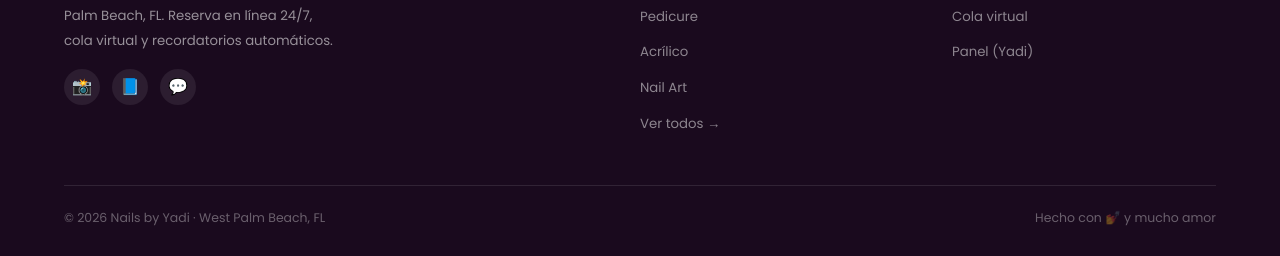
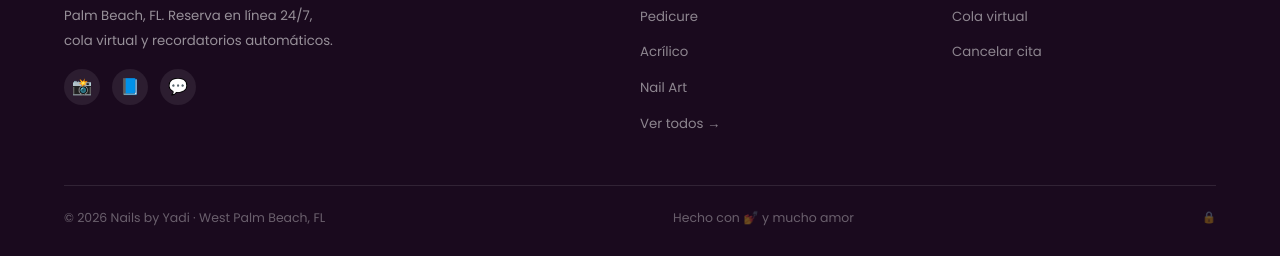
Before and after one commit to miguelangle2910-lab/nailsbyyadi, a website: page index.html in a window 1280 px wide. Shown: the part 5716-5972 px from the top of the page. Drawn offline with nearby package versions, Linux system fonts and the light colour scheme; a web font is replaced by a local one.

Commit message:
Update index.html

```diff
--- a/index.html
+++ b/index.html
@@ -307,13 +307,14 @@
         <ul>
           <li><a href="book.html" data-es="Reservar cita" data-en="Book appointment">Reservar cita</a></li>
           <li><a href="queue.html" data-es="Cola virtual" data-en="Virtual queue">Cola virtual</a></li>
-          <li><a href="dashboard.html" data-es="Panel (Yadi)" data-en="Dashboard (Yadi)">Panel (Yadi)</a></li>
+          <li><a href="cancel.html" data-es="Cancelar cita" data-en="Cancel appointment">Cancelar cita</a></li>
         </ul>
       </div>
     </div>
     <div class="footer-bottom">
       <span>© 2026 Nails by Yadi · West Palm Beach, FL</span>
       <span data-es="Hecho con 💅 y mucho amor" data-en="Made with 💅 and lots of love">Hecho con 💅 y mucho amor</span>
+      <a href="dashboard.html" title="Acceso del personal" style="font-size:.7rem;color:rgba(255,255,255,.35);text-decoration:none">🔒</a>
     </div>
   </div>
 </footer>
```
